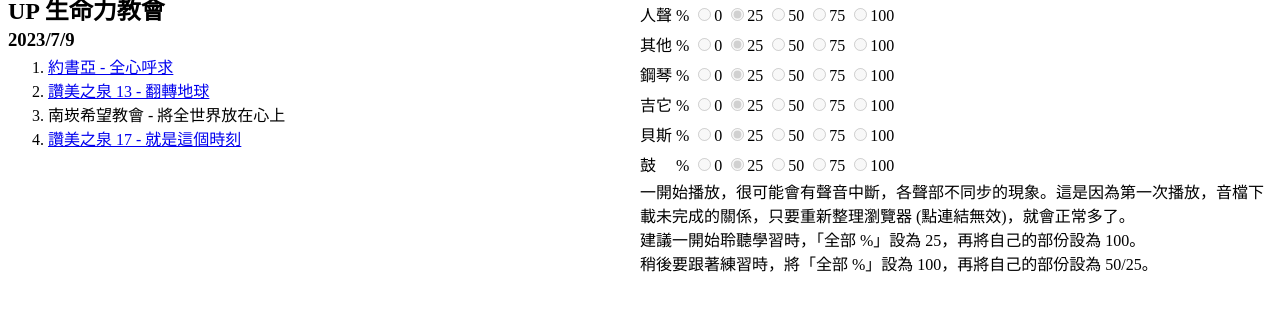
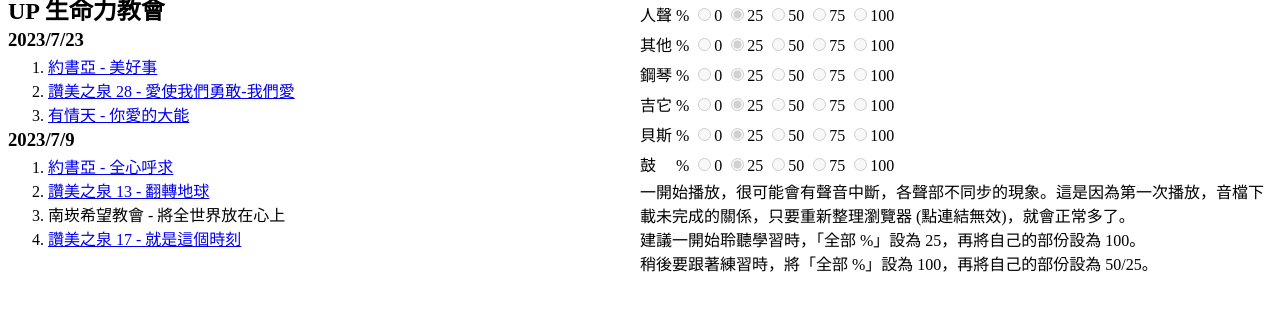
Before and after one commit to ChrisTorng/SongsRemix, a plain HTML site: page src/index.html in a window 1280 px wide. Shown: the part 60-370 px from the top of the page. Drawn offline with Linux system fonts and the light colour scheme.

Commit message:
Add 2023/7/23 songs.

```diff
--- a/src/index.html
+++ b/src/index.html
@@ -13,6 +13,12 @@
         <div class="selector">
             <h1>SongsRemix</h1>
             <h2>UP 生命力教會</h2>
+            <h3>2023/7/23</h3>
+            <ol>
+                <li><a href="#" onclick="loadSong('約書亞 - 美好事')">約書亞 - 美好事</a></li>
+                <li><a href="#" onclick="loadSong('讚美之泉 28 - 愛使我們勇敢-我們愛')">讚美之泉 28 - 愛使我們勇敢-我們愛</a></li>
+                <li><a href="#" onclick="loadSong('有情天 - 你愛的大能')">有情天 - 你愛的大能</a></li>
+            </ol>
             <h3>2023/7/9</h3>
             <ol>
                 <li><a href="#" onclick="loadSong('約書亞 - 全心呼求')">約書亞 - 全心呼求</a></li>
```
Also changed, not shown: 18 other files.
